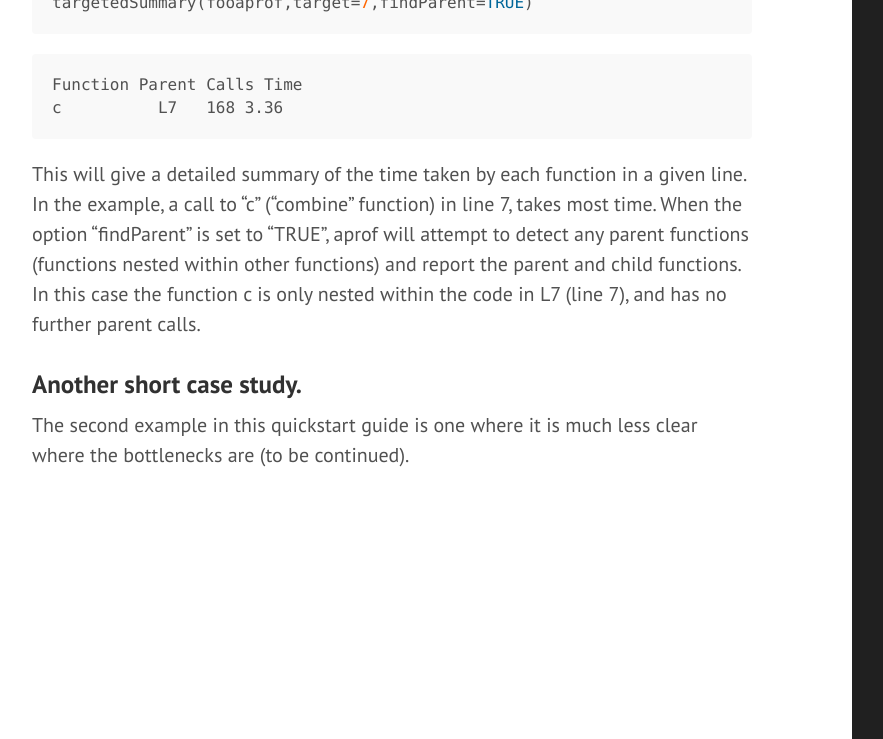
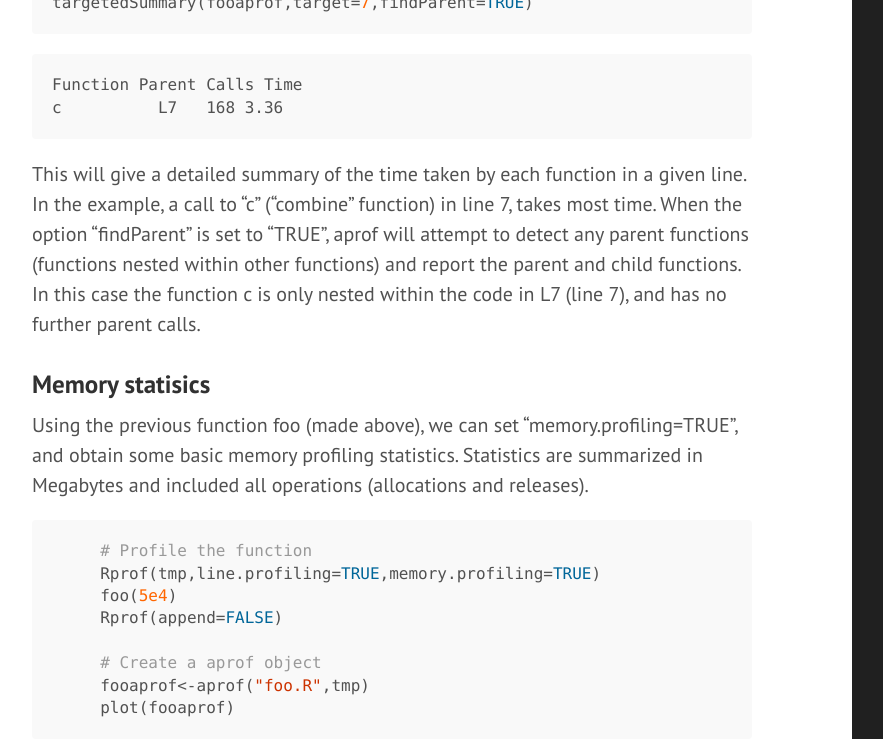
Before and after one commit to MarcoDVisser/aprof, a Jekyll site: the page built from Quickstart.md, in a window 1280 px wide and 1400 px high, scrolled down 5257 px. Shown: the top 739 px of the window, without its empty margins (68-951 px from the left). Built offline with Jekyll 4.4.1, drawn with Linux system fonts in a browser that asks for light colours; Markdown is read by kramdown in place of the engine named in the settings; some of the changed text lies outside the part shown; grey boxes are pictures that could not be loaded.

Commit message:
Quickstart now includes mem prof

````diff
--- a/Quickstart.md
+++ b/Quickstart.md
@@ -170,6 +170,51 @@ c   	   L7   168 3.36
 
 This will give a detailed summary of the time taken by each function in a given line. In the example, a call to "c" ("combine" function) in line 7, takes most time. When the option "findParent" is set to "TRUE", aprof will attempt to detect any parent functions (functions nested within other functions) and report the parent and child functions. In this case the function c is only nested within the code in L7 (line 7), and has no further parent calls.
 
+### Memory statisics
+Using the previous function foo (made above), we can set "memory.profiling=TRUE",
+and obtain some basic memory profiling statistics. Statistics are summarized in
+Megabytes and included all operations (allocations and releases).
+
+```r
+     # Profile the function
+     Rprof(tmp,line.profiling=TRUE,memory.profiling=TRUE)
+     foo(5e4)
+     Rprof(append=FALSE)
+
+     # Create a aprof object
+     fooaprof<-aprof("foo.R",tmp)
+     plot(fooaprof)
+```
+
+![](http://i.imgur.com/61GZdot.png)
+
+Printing a aprof object will now include basic memory usage:
+```r
+fooaprof
+```
+
+```
+Source file:
+foo.R (9 lines).
+
+ Call Density and Execution time per line number:
+
+      Line  Call Density  Time Density (s)
+[1,]  7     282           5.64
+[2,]  6     4             0.08
+
+ Totals:
+ Calls		 287
+ Time (s)	 5.76 	(interval = 	 0.02 (s))
+
+ Memory statistics time per line number:
+
+      Line   MB
+[1,]  6      0.259
+[2,]  7      2.951
+
+ Total MBs (allocated and released).
+```
 
 ### Another short case study.
 
````
